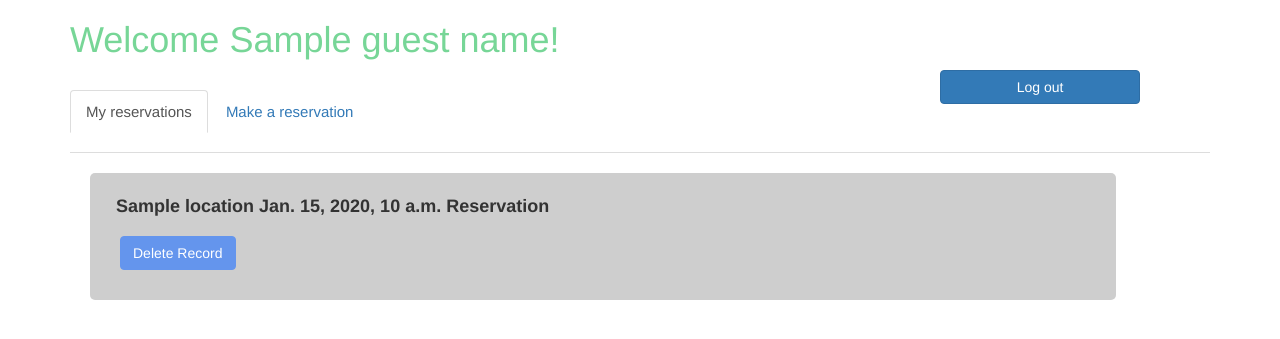
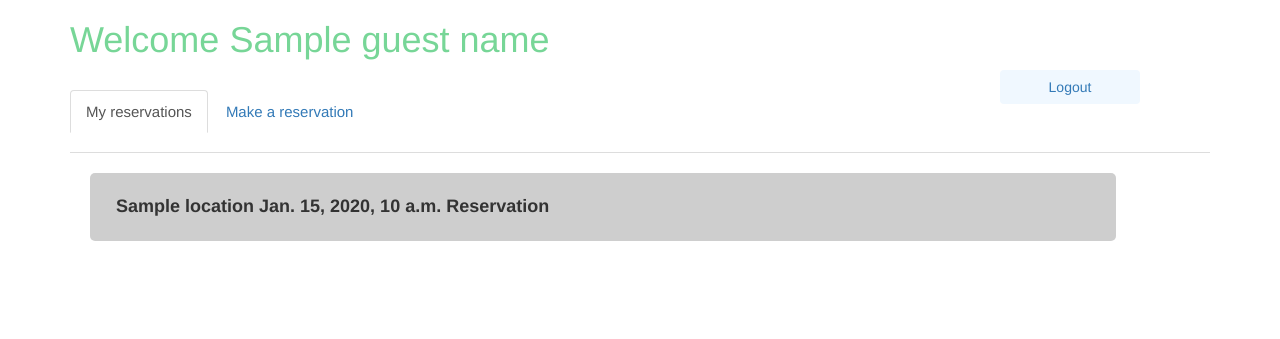
Before and after one commit to tjaved573/Hotel-Management-System, a Django app: template guest/templates/guest/home.html in a window 1280 px wide. Shown: the top 339 px of the page. Run offline with Django 3.2, Linux system fonts and the light colour scheme; the template is opened without the code that fills it: most values are stand-ins (such as "Sample title", 1, 10 or a date in 2020); some libraries are stand-ins or nearby versions.

Commit message:
Login/Logout Working - Guest User

```diff
--- a/guest/static/guest/style.css
+++ b/guest/static/guest/style.css
@@ -35,7 +35,7 @@ input {
     padding: 20px;
     margin: 20px;
     border-radius: 5px;
-    font-size:  18px;
+    font-size: 18px;
 }
 
 .reservation-button {
@@ -64,11 +64,14 @@ input {
 .logout-button {
     position: absolute;
     right: 10em;
+    width: 10em;
+    color: black;
+    background-color: aliceblue;
 }
 
 .delete-button {
-    background-color:cornflowerblue;
-    border-color:cornflowerblue;
+    background-color: cornflowerblue;
+    border-color: cornflowerblue;
     margin: 10px;
     margin-top: 15px;
 }
@@ -81,7 +84,7 @@ input {
     padding-top: 30px;
     margin: 20px;
     border-radius: 5px;
-    font-size:  18px;
+    font-size: 18px;
 }
 
 .select-option {
@@ -90,7 +93,7 @@ input {
 
 .select-hotel-button {
     margin: 10px;
-    background-color:cadetblue;
+    background-color: cadetblue;
     border-color: cadetblue;
 }
 
--- a/guest/templates/guest/home.html
+++ b/guest/templates/guest/home.html
@@ -1,10 +1,13 @@
-{% extends "main_page/base.html" %}
-{% block content %}
-    {% load static %}
-    <link rel="stylesheet" type="text/css" href="{% static 'guest/style.css' %}?{% now 'U' %}">
-    <h1>Welcome {{ guest_name }}!</h1>
+{% extends "main_page/base.html" %} {% block content %} {% load static %}
+<link rel="stylesheet" type="text/css" href="{% static 'guest/style.css' %}?{% now 'U' %}" />
+<h1>Welcome {{ guest_name }}</h1>
 
-    <input type="submit" value="Log out" class="btn btn-primary logout-button"/>
+<form method="POST">
+    <!-- <input class="btn btn-primary logout-button"> -->
+    <div class="btn logout-button">
+        <a href="{% url 'logout' %} "> Logout </a>
+    </div>
+</form>
 
 <ul class="nav nav-tabs">
     <li class="active"><a href="#">My reservations</a></li>
@@ -13,19 +16,27 @@
 {% for reservation, hotel in reservations_and_hotels %}
 <div class="reservation">
     <form method="GET">
-            <button type="submit" name="get_reservation" class="reservation-button" value="{{ reservation.reservation_id }}">{{ hotel.location }} {{ reservation.check_in_date }} Reservation</button>
+        <button type="submit" name="get_reservation" class="reservation-button" value="{{ reservation.reservation_id }}">
+      {{ hotel.location }} {{ reservation.check_in_date }} Reservation
+    </button>
     </form>
     {% if reservation.reservation_id == selected_reservation_id %}
     <div class="reservation-text">
         <p>Check in date: {{ reservation.check_in_date }}</p>
         <p>Check out date: {{ reservation.check_out_date }}</p>
-            <p>{{ num_selected_rooms }} Room{% if num_selected_rooms > 1 %}s{% endif %}</p>
+        <p>
+            {{ num_selected_rooms }} Room{% if num_selected_rooms > 1 %}s{% endif %}
+        </p>
         <div class="room-desc">
             {% for room, features in selected_res_info %}
-                <p class="room-desc-text">{{ room.room_type|title }}, ${{ room.price_per_night }} per night</p>
+            <p class="room-desc-text">
+                {{ room.room_type|title }}, ${{ room.price_per_night }} per night
+            </p>
             <div class="room-desc">
                 {% for feature in features %}
-                    <p class="room-desc-text" style="margin-bottom: 0px;">{{ feature.feature|title }}, +${{ feature.price }} per night</p>
+                <p class="room-desc-text" style="margin-bottom: 0px">
+                    {{ feature.feature|title }}, +${{ feature.price }} per night
+                </p>
                 {% endfor %}
             </div>
             {% endfor %}
@@ -38,9 +49,5 @@
         <p>Total: {{ reservation.total }}</p>
     </div>
     {% endif %}
-        <form method="GET">
-            <button type="submit" name="delete_reservation" class="btn btn-primary delete-button" value="{{ reservation.reservation_id }}">Delete Record</button>
-        </form>
 </div>
-    {% endfor %}
-{% endblock content %}
+{% endfor %} {% endblock content %}
--- a/guest/urls.py
+++ b/guest/urls.py
@@ -2,6 +2,6 @@ from django.urls import path
 from guest import views
 
 urlpatterns = [
-    path('<username>/', views.home, name='guest_home'),
+    path('<guest_id>/', views.home, name='guest_home'),
     path('make-a-reservation/<guest_id>/', views.make_reservation, name='make_a_reservation'),
 ]
--- a/hotel_management/urls.py
+++ b/hotel_management/urls.py
@@ -22,5 +22,6 @@ urlpatterns = [
     path('', include('main_page.urls'), name='main'),
     path('guest/', include('guest.urls'), name='guest'),
     path('register/', guest_views.registerUser, name="register"),
-    path('login/', guest_views.loginUser, name="login")
+    path('login/', guest_views.loginUser, name="login"),
+    path('logout/', guest_views.logoutUser, name="logout")
 ]
```
Also changed, not shown: guest/views.py (+16 -13 lines). Lines whose indentation alone changed are shown as unchanged.
